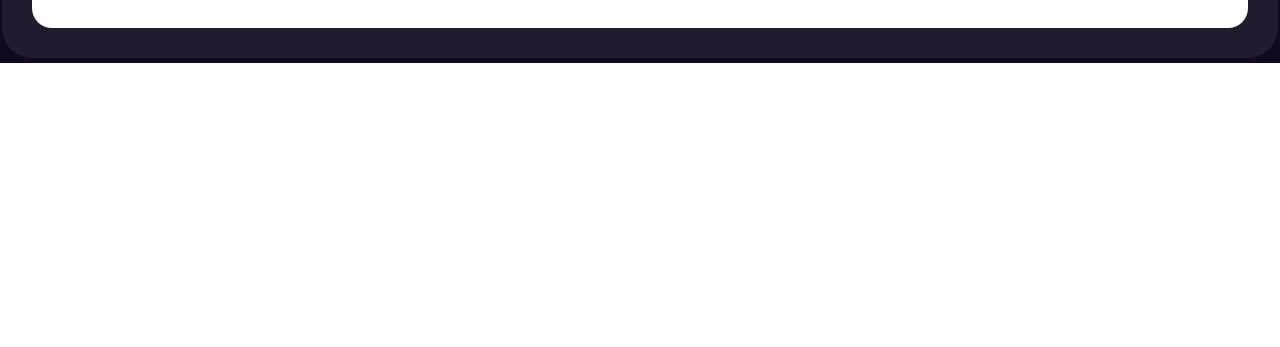
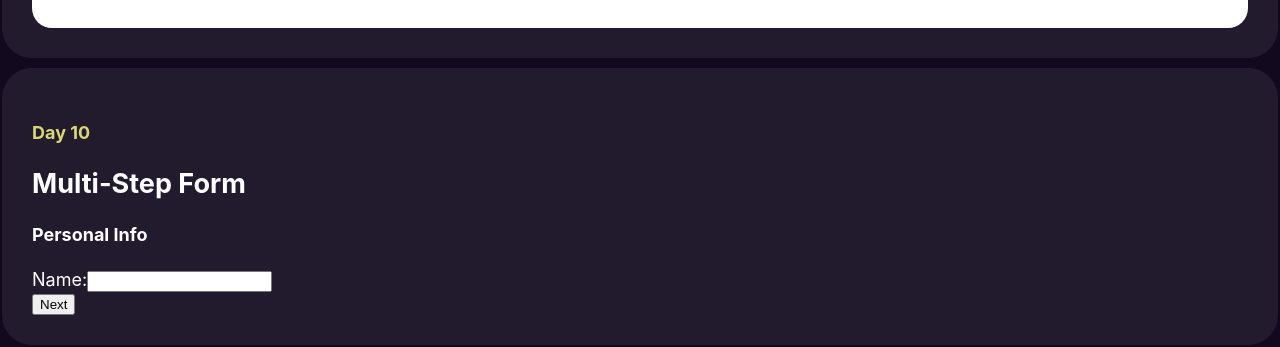
Before and after one commit to EbyChacko/react_learning, a React (Create React App) app: page / in a window 1280 px wide. Shown: the part 1495-1842 px from the top of the page. Before the commit the page ends 1558 px from the top, so only its background shows below. Built offline with nearby package versions, Linux system fonts and the light colour scheme; no server answers.

Commit message:
add multi page form at day 10

```diff
--- a/package.json
+++ b/package.json
@@ -10,6 +10,7 @@
     "axios": "^1.8.1",
     "react": "^18.3.1",
     "react-dom": "^18.3.1",
+    "react-hook-form": "^7.54.2",
     "react-redux": "^9.2.0",
     "react-router-dom": "^7.2.0",
     "react-scripts": "5.0.1",
--- a/src/App.js
+++ b/src/App.js
@@ -6,6 +6,7 @@ import  Day3  from './components/Day3.js';
 import Day4 from './components/Day4.js';
 import Day5 from './components/Day5.js';
 import Day6 from './components/Day6.js';
+import Day10 from './components/Day10.js';
 
 function App() {
   return (
@@ -17,6 +18,7 @@ function App() {
         <Day4 />
         <Day5 />
         <Day6 />
+        <Day10 />
       </header>
     </div>
   );
--- /dev/null
+++ b/src/components/Day10.js
@@ -0,0 +1,40 @@
+import React, { useState } from 'react';
+import { useForm } from 'react-hook-form';
+
+const MultiStepForm = () => {
+  const [step, setStep] = useState(1);
+  const { register, handleSubmit, watch } = useForm();
+
+  const onSubmit = (data) => console.log('Final Form Data:', data);
+
+  return (
+    <div className="wrapper">
+        <h4 className="days">Day 10</h4>
+      <h2>Multi-Step Form</h2>
+    <form onSubmit={handleSubmit(onSubmit)}>
+      {step === 1 && (
+        <div>
+          <h4>Personal Info</h4>
+          <label>Name:</label>
+          <input {...register('name', { required: 'Name is required' })} />
+          <br></br>
+          <button type="button" onClick={() => setStep(2)}>Next</button>
+        </div>
+      )}
+
+      {step === 2 && (
+        <div>
+          <h4>Contact Info</h4>
+          <label>Email:</label>
+          <input {...register('email', { required: 'Email is required' })} />
+            <br></br>
+          <button type="button" onClick={() => setStep(1)}>Back</button>
+          <button type="submit">Submit</button>
+        </div>
+      )}
+    </form>
+    </div>
+  );
+};
+
+export default MultiStepForm;
```
Also changed, not shown: 1 other file (tests, documents, lock files or other folders).
